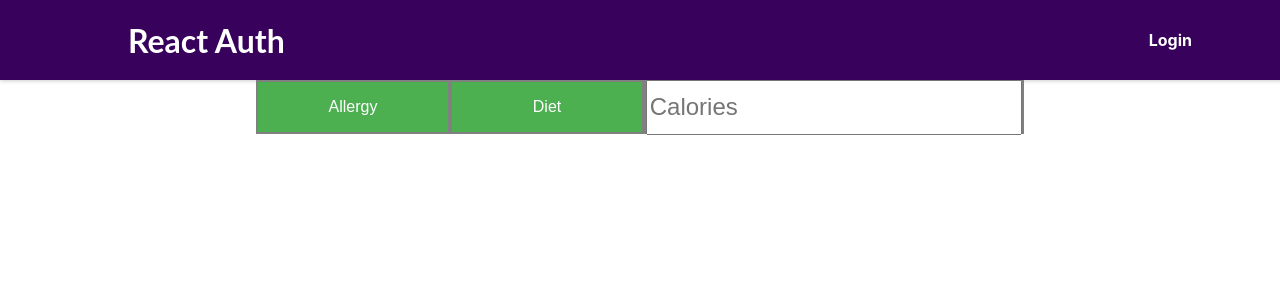
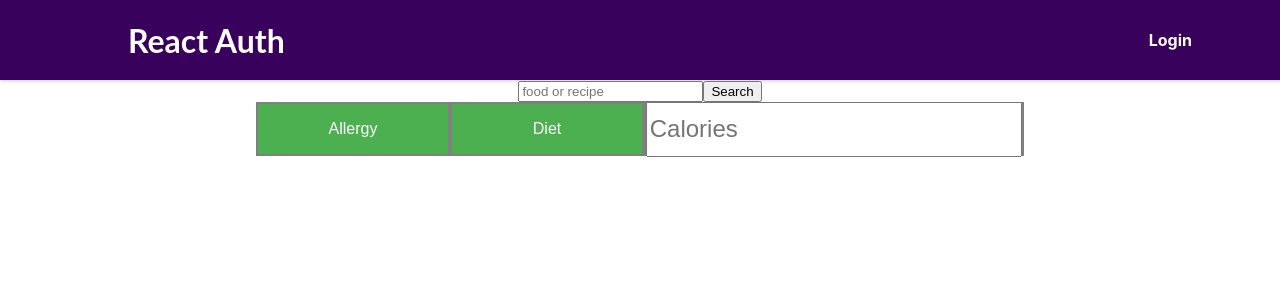
Before and after one commit to ramy-meng/MyRecipes_hackuci, a React (Create React App) app in the folder nutrition-app/: page / in a window 1280 px wide. Shown: the top 300 px of the page. Built offline with nearby package versions, Linux system fonts and the light colour scheme; no server answers.

Commit message:
Addede Search Form, saves Food/Recipe in the variable userInput

```diff
--- a/nutrition-app/src/App.js
+++ b/nutrition-app/src/App.js
@@ -5,7 +5,7 @@ import { BrowserRouter as Router, Routes ,Route } from 'react-router-dom';
 import React, { useState, useEffect } from 'react';
 
 import './App.css';
-// import FoodForm from './FoodForm'
+import FoodForm from './FoodForm'
 import Filterbar from './components/filterBar/filterBar'
 import Layout from './components/Layout/Layout';
 import UserProfile from './components/Profie/UserProfile';
@@ -59,6 +59,8 @@ function App() {
     setDiets(newDietInput);
   }
 
+
+
   //this function gets all information needed form api about a recipe or food and puts them in variables
   // im not sure how to compile all these variables into a single component though.
   const getRecipeorFood = (userInput, data) => { // userInput is what user put in search
@@ -98,6 +100,10 @@ function App() {
   }, [allergies]);
 
 
+  const [userInput, setUserInput] = useState([]);
+  const addUserInput = (food) => {
+      setUserInput(food)
+  }
 
   return (
     <Router>
@@ -105,6 +111,7 @@ function App() {
         <Routes>
           <Route path='/' element = {
             <div className="App">
+              <FoodForm addUserInput={addUserInput}> </FoodForm>
               <Filterbar
               calories = {calories} caloriesChanged = {handleCaloriesInput}
               allergies = {allergies} allergiesChanged = {handleAllergiesInput}
```
